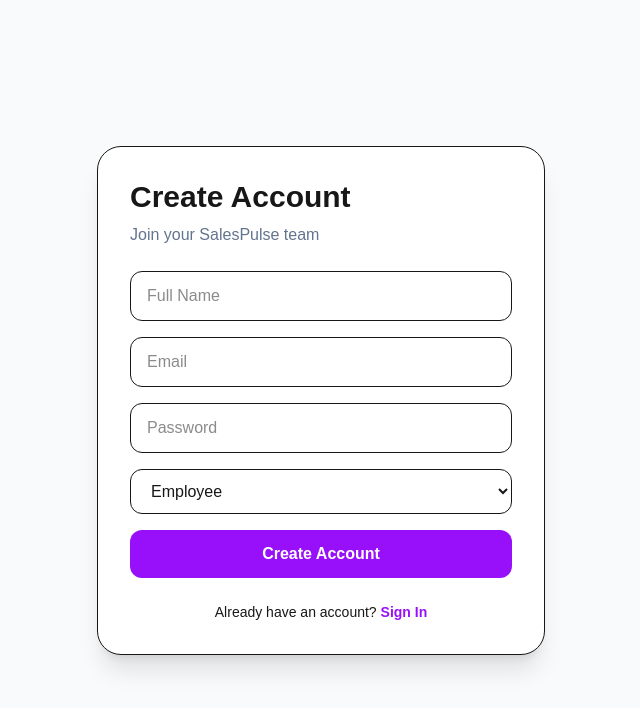
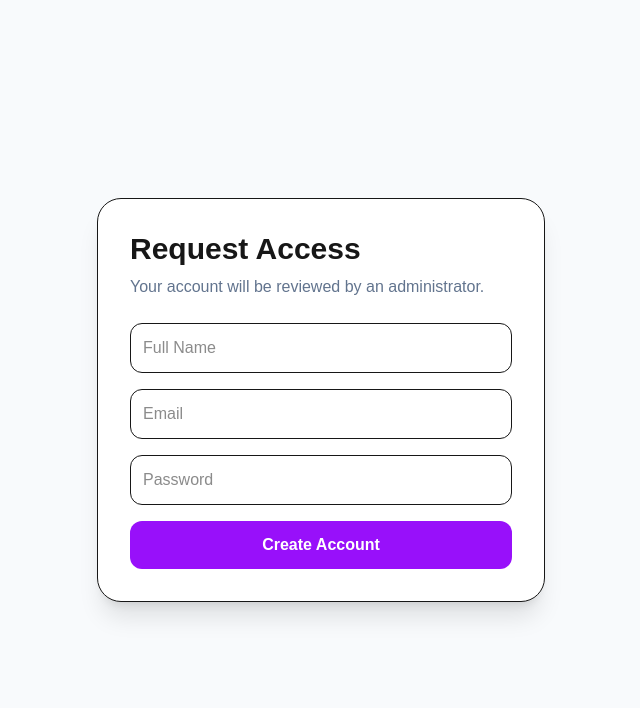
Before and after one commit to itzzerotrace/SalesPulse-V2, a Next.js app: page /register in a window 1280 px wide. Shown: the top 708 px of the page, without its empty margins (319-959 px from the left). Built offline with nearby package versions, Linux system fonts and the light colour scheme.

Commit message:
Add signup approval workflow and admin user approvals

```diff
--- /dev/null
+++ b/app/admin/users/page.tsx
@@ -0,0 +1,121 @@
+"use client";
+
+import {useEffect,useState} from "react";
+import {getPendingUsers,approveUser} from "@/lib/admin/users";
+
+
+export default function AdminUsers(){
+
+const [users,setUsers]=useState<any[]>([]);
+
+
+async function load(){
+
+const data=await getPendingUsers();
+
+setUsers(data);
+
+}
+
+
+useEffect(()=>{
+load();
+},[]);
+
+
+
+async function approve(
+id:string,
+role:string
+){
+
+await approveUser(
+id,
+role
+);
+
+load();
+
+}
+
+
+
+return (
+
+<main className="min-h-screen bg-slate-50 p-8">
+
+<h1 className="text-4xl font-black">
+Pending User Approvals
+</h1>
+
+
+<div className="mt-8 space-y-4">
+
+
+{users.map((user)=>(
+
+
+<div
+key={user.id}
+className="bg-white rounded-2xl border p-6 shadow"
+>
+
+
+<h2 className="text-xl font-bold">
+{user.full_name}
+</h2>
+
+
+<p className="text-slate-500">
+{user.email}
+</p>
+
+
+
+<div className="flex gap-3 mt-5">
+
+
+<button
+onClick={()=>approve(user.id,"employee")}
+className="bg-purple-600 text-white px-5 py-2 rounded-xl"
+>
+Approve Employee
+</button>
+
+
+
+<button
+onClick={()=>approve(user.id,"manager")}
+className="bg-blue-600 text-white px-5 py-2 rounded-xl"
+>
+Approve Manager
+</button>
+
+
+
+<button
+onClick={()=>approve(user.id,"regional")}
+className="bg-green-600 text-white px-5 py-2 rounded-xl"
+>
+Approve Regional
+</button>
+
+
+
+</div>
+
+
+</div>
+
+
+))}
+
+
+</div>
+
+
+</main>
+
+);
+
+}
--- a/app/register/page.tsx
+++ b/app/register/page.tsx
@@ -1,65 +1,67 @@
 "use client";
 
 import { useState } from "react";
-import Link from "next/link";
 import { signUp } from "@/lib/auth/signup";
 import { useRouter } from "next/navigation";
 
-export default function RegisterPage() {
+
+export default function RegisterPage(){
 
 const router = useRouter();
 
-  const [name, setName] = useState("");
-  const [email, setEmail] = useState("");
-  const [password, setPassword] = useState("");
-  const [role, setRole] = useState("employee");
-  const [error, setError] = useState("");
-  const [loading, setLoading] = useState(false);
+const [name,setName] = useState("");
+const [email,setEmail] = useState("");
+const [password,setPassword] = useState("");
+const [message,setMessage] = useState("");
 
 
-  async function handleRegister() {
 
-    try {
+async function handleSignup(){
 
-      setLoading(true);
-      setError("");
+try{
 
 await signUp(
  email,
  password,
-        name,
-        role
+ name
 );
 
-      router.push("/dashboard");
 
-    } catch (err: any) {
+setMessage(
+"Account created. Waiting for admin approval."
+);
 
-      setError(err.message);
 
-    } finally {
+setTimeout(()=>{
+ router.push("/login");
+},2000);
 
-      setLoading(false);
+
+}catch(error:any){
+
+setMessage(error.message);
 
 }
 
 }
 
 
+
 return (
 
-    <main className="min-h-screen bg-slate-50 flex items-center justify-center px-6">
+<main className="min-h-screen bg-slate-50 flex items-center justify-center">
 
-      <div className="w-full max-w-md">
 
-        <div className="rounded-3xl border bg-white p-8 shadow-xl">
+<div className="bg-white border rounded-3xl shadow-xl p-8 w-full max-w-md">
+
 
 <h1 className="text-3xl font-black">
-            Create Account
+Request Access
 </h1>
 
-          <p className="mt-2 text-slate-500">
-            Join your SalesPulse team
+
+<p className="text-slate-500 mt-2">
+Your account will be reviewed by an administrator.
 </p>
 
 
@@ -67,7 +69,7 @@
 
 
 <input
-              className="w-full rounded-xl border px-4 py-3"
+className="w-full border rounded-xl p-3"
 placeholder="Full Name"
 value={name}
 onChange={(e)=>setName(e.target.value)}
@@ -75,7 +77,7 @@
 
 
 <input
-              className="w-full rounded-xl border px-4 py-3"
+className="w-full border rounded-xl p-3"
 placeholder="Email"
 value={email}
 onChange={(e)=>setEmail(e.target.value)}
@@ -84,48 +86,24 @@
 
 <input
 type="password"
-              className="w-full rounded-xl border px-4 py-3"
+className="w-full border rounded-xl p-3"
 placeholder="Password"
 value={password}
 onChange={(e)=>setPassword(e.target.value)}
 />
 
 
-            <select
-              className="w-full rounded-xl border px-4 py-3"
-              value={role}
-              onChange={(e)=>setRole(e.target.value)}
+<button
+onClick={handleSignup}
+className="w-full bg-purple-600 text-white rounded-xl p-3 font-bold"
 >
-
-              <option value="employee">
-                Employee
-              </option>
-
-              <option value="manager">
-                Store Manager
-              </option>
-
-              <option value="regional">
-                Regional Manager
-              </option>
-
-            </select>
-
-
-            <button
-              onClick={handleRegister}
-              disabled={loading}
-              className="w-full rounded-xl bg-purple-600 py-3 font-bold text-white"
-            >
-
-              {loading ? "Creating..." : "Create Account"}
-
+Create Account
 </button>
 
 
-            {error && (
-              <p className="text-sm text-red-600">
-                {error}
+{message && (
+<p className="text-sm text-center mt-3">
+{message}
 </p>
 )}
 
@@ -133,25 +111,11 @@
 </div>
 
 
-          <p className="mt-6 text-center text-sm">
-
-            Already have an account?{" "}
-
-            <Link
-              href="/login"
-              className="font-bold text-purple-600"
-            >
-              Sign In
-            </Link>
-
-          </p>
-
-
 </div>
 
-      </div>
 
 </main>
 
 );
+
 }
--- /dev/null
+++ b/lib/admin/users.ts
@@ -0,0 +1,43 @@
+import { createClient } from "@/lib/supabase/client";
+
+
+export async function getPendingUsers(){
+
+const supabase = createClient();
+
+
+const {data,error}=await supabase
+.from("profiles")
+.select("*")
+.eq("status","pending");
+
+
+if(error) throw error;
+
+
+return data;
+
+}
+
+
+
+export async function approveUser(
+id:string,
+role:string
+){
+
+const supabase=createClient();
+
+
+const {error}=await supabase
+.from("profiles")
+.update({
+status:"approved",
+role:role
+})
+.eq("id",id);
+
+
+if(error) throw error;
+
+}
--- a/lib/auth/signup.ts
+++ b/lib/auth/signup.ts
@@ -3,8 +3,7 @@
 export async function signUp(
   email: string,
   password: string,
-  fullName: string,
-  role: string
+  fullName: string
 ) {
 
   const supabase = createClient();
@@ -22,7 +21,7 @@
 
 
   if (!data.user) {
-    throw new Error("User creation failed");
+    throw new Error("Account creation failed");
   }
 
 
@@ -30,9 +29,10 @@
     .from("profiles")
     .insert({
       id: data.user.id,
-      email,
       full_name: fullName,
-      role,
+      email: email,
+      role: "employee",
+      status: "pending"
     });
 
 
@@ -42,4 +42,5 @@
 
 
   return data.user;
+
 }
```
Lines whose indentation alone changed are shown as unchanged.
